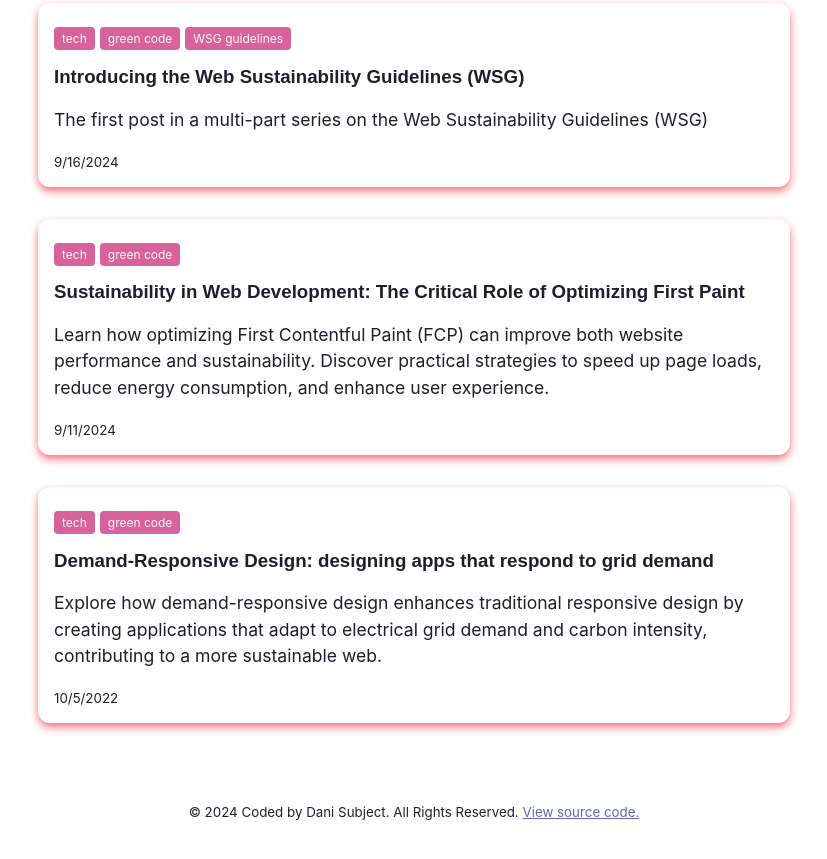
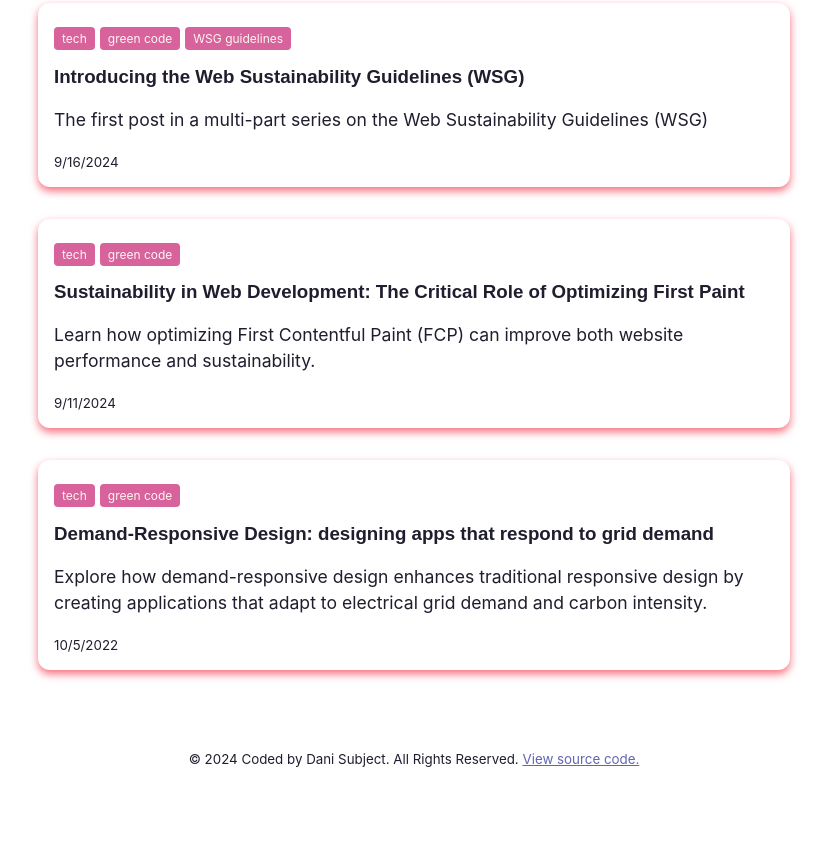
Before and after one commit to dsubject/dani-astro-portfolio-blog, an Astro site: page / in a window 1280 px wide. Shown: the part 499-1358 px from the top of the page, without its empty margins (226-1053 px from the left). Built offline with nearby package versions, Linux system fonts and the light colour scheme; Astro itself is replaced by a stand-in of ours.

Commit message:
shorter descs

```diff
--- a/src/content/blog/demand-responsive-design.md
+++ b/src/content/blog/demand-responsive-design.md
@@ -4,7 +4,7 @@ pubDate: "2022-10-05"
 title: "Demand-Responsive Design: designing apps that respond to grid demand"
 showTitle: "true"
 tags: ["tech", "green code"]
-description: "Explore how demand-responsive design enhances traditional responsive design by creating applications that adapt to electrical grid demand and carbon intensity, contributing to a more sustainable web."
+description: "Explore how demand-responsive design enhances traditional responsive design by creating applications that adapt to electrical grid demand and carbon intensity."
 ---
 
 While advocating for a greener web, I often revisit the concept of a "demand-responsive" design. What would the internet look like if it became common practice to design digital products that adjusted to energy demand?
--- a/src/content/blog/first-contentful-paint.md
+++ b/src/content/blog/first-contentful-paint.md
@@ -4,7 +4,7 @@ pubDate: "2024-09-11"
 title: "Sustainability in Web Development: The Critical Role of Optimizing First Paint"
 showTitle: "true"
 tags: ["tech", "green code"]
-description: "Learn how optimizing First Contentful Paint (FCP) can improve both website performance and sustainability. Discover practical strategies to speed up page loads, reduce energy consumption, and enhance user experience."
+description: "Learn how optimizing First Contentful Paint (FCP) can improve both website performance and sustainability."
 ---
 
 <b>What is a First Contentful Paint?</b> If you're a developer and have no idea what I'm talking about, I don't blame you. This isn't something we think about often as developers, especially if you're working in an environment with a lot of pressure to deliver features in a short amount of time. The first paint often goes unnoticed. Yet, it plays a critical role in both <b>user experience</b> and <b>sustainability</b>.
```
